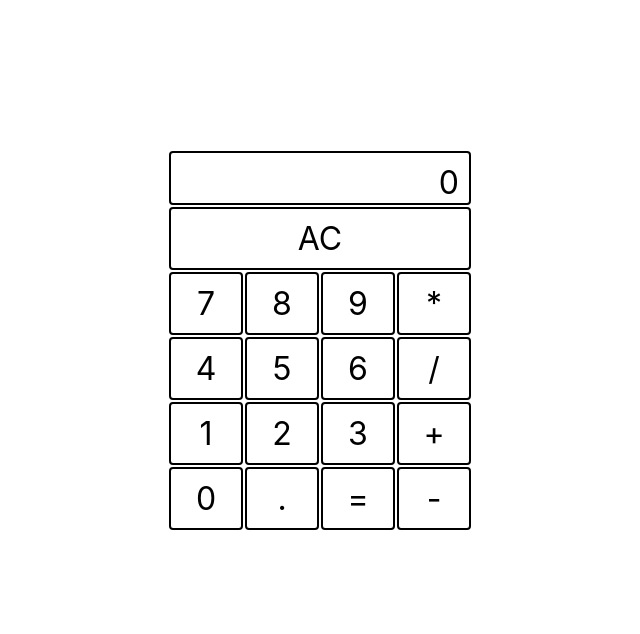
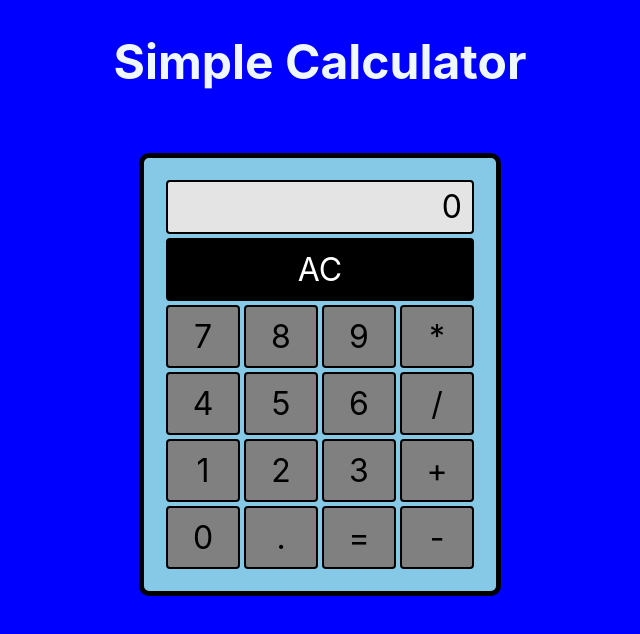
Before and after one commit to Uyarra73/react-calculator-app, a React (Create React App) app: page / in a window 1280 px wide. Shown: the top 634 px of the page, without its empty margins (320-960 px from the left). Built offline with nearby package versions, Linux system fonts and the light colour scheme.

Commit message:
Styles applied

```diff
--- a/src/App.css
+++ b/src/App.css
@@ -1,13 +1,29 @@
+* {
+
+
+  background: blue;
+}
+
+
 .App {
   display: flex;
+  flex-direction: column;
   justify-content: center;
   align-items: center;
 }
 
+h1 {
+  color: aliceblue;
+  font-size: 3rem;
+}
 .calculator {
   display: grid;
   grid-template-columns: repeat(4, 1fr);
-  margin-top: 150px;
+  margin-top: 30px;
+  border: 5px solid black;
+  border-radius: 10px;
+  padding: 20px;
+  background: rgb(134, 201, 230);
 }
 
 .calculator > * {
@@ -15,17 +31,23 @@
   border: 2px solid black;
   padding: 10px;
   text-align: center;
-  margin: 1px;
+  margin: 2px;
   border-radius: 4px;
   min-width: 50px;
+  background: gray;
 }
 
 .row {
   grid-column: 1/-1;
+  background-color: black;
+  color: white;
 }
 
 #display {
   height: 30px;
   font-size: 2rem;
   text-align: right;
+  line-height: 30px;
+  background: rgb(228, 228, 228);
+  color: black;
 }
--- a/src/App.js
+++ b/src/App.js
@@ -65,6 +65,7 @@ function App() {
 
   return (
     <div className="App">
+      <h1>Simple Calculator</h1>
       <div className="calculator">
         <div id="display" className="row">
           {display}
```
